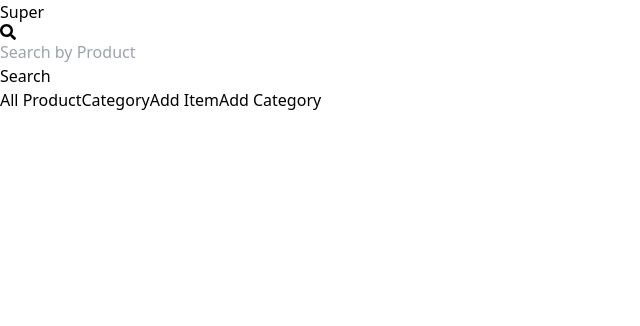
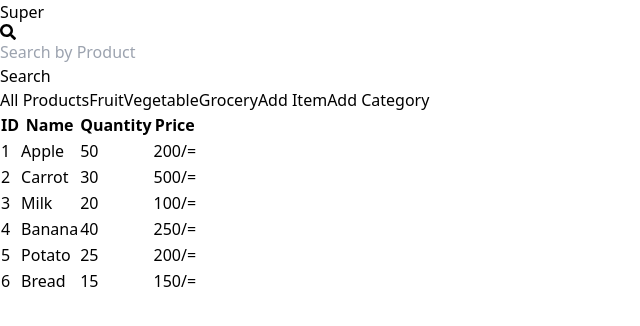
Before and after one commit to Chathu-Karunarathne/Super-Market, a React (Vite) app: page /product in a window 1280 px wide. Shown: the top 326 px of the page, without its empty margins (0-640 px from the left). Built offline with nearby package versions, Linux system fonts and the light colour scheme.

Commit message:
create table

```diff
--- a/src/pages/Product.jsx
+++ b/src/pages/Product.jsx
@@ -1,8 +1,28 @@
-import React from "react";
-import { DiDropbox } from "react-icons/di";
+import React, { useState } from "react";
 import { FaSearch } from "react-icons/fa";
 
 const Product = () => {
+  const initialProducts = [
+    { id: 1, name: "Apple", category: "Fruit", qty: 50, price: "200/=" },
+    { id: 2, name: "Carrot", category: "Vegetable", qty: 30, price: "500/=" },
+    { id: 3, name: "Milk", category: "Grocery", qty: 20, price: "100/=" },
+    { id: 4, name: "Banana", category: "Fruit", qty: 40, price: "250/=" },
+    { id: 5, name: "Potato", category: "Vegetable", qty: 25, price: "200/=" },
+    { id: 6, name: "Bread", category: "Grocery", qty: 15, price: "150/=" },
+  ];
+
+  const [products, setProducts] = useState(initialProducts);
+  const [selectedCategory, setSelectedCategory] = useState("All");
+
+  const handleCategoryClick = (category) => {
+    setSelectedCategory(category);
+  };
+
+  const filteredProducts =
+    selectedCategory === "All"
+      ? products
+      : products.filter((product) => product.category === selectedCategory);
+
   return (
     <div className="min-h-screen p-2 bg-slate-300 text-slate-600">
       {/* nav bar */}
@@ -14,7 +34,7 @@ const Product = () => {
           <div className="relative w-72">
             <FaSearch className="absolute top-2 left-3 text-slate-500" />
             <input
-              type="search "
+              type="search"
               placeholder="Search by Product"
               className="py-1 px-3 rounded-md pl-10 w-full"
             />
@@ -27,12 +47,30 @@ const Product = () => {
       {/* main content */}
       <div className="flex min-h-screen">
         {/* side bar */}
-        <div className="flex flex-col w-[15%] border ">
-          <button className="font-bold py-2 border-b-2 border-slate-700 bg-white px-2 hover:text-white hover:bg-slate-700 hover:border-white transition-all duration-300">
-            All Product
+        <div className="flex flex-col w-[15%] border">
+          <button
+            className="font-bold py-2 border-b-2 border-slate-700 bg-white px-2 hover:text-white hover:bg-slate-700 hover:border-white transition-all duration-300"
+            onClick={() => handleCategoryClick("All")}
+          >
+            All Products
           </button>
-          <button className="font-bold py-2 border-b-2 border-slate-700 bg-white px-2 hover:text-white hover:bg-slate-700 hover:border-white transition-all duration-300">
-            Category
+          <button
+            className="font-bold py-2 border-b-2 border-slate-700 bg-white px-2 hover:text-white hover:bg-slate-700 hover:border-white transition-all duration-300"
+            onClick={() => handleCategoryClick("Fruit")}
+          >
+            Fruit
+          </button>
+          <button
+            className="font-bold py-2 border-b-2 border-slate-700 bg-white px-2 hover:text-white hover:bg-slate-700 hover:border-white transition-all duration-300"
+            onClick={() => handleCategoryClick("Vegetable")}
+          >
+            Vegetable
+          </button>
+          <button
+            className="font-bold py-2 border-b-2 border-slate-700 bg-white px-2 hover:text-white hover:bg-slate-700 hover:border-white transition-all duration-300"
+            onClick={() => handleCategoryClick("Grocery")}
+          >
+            Grocery
           </button>
           <button className="font-bold py-2 border-b-2 border-slate-700 bg-white px-2 hover:text-white hover:bg-slate-700 hover:border-white transition-all duration-300">
             Add Item
@@ -41,8 +79,29 @@ const Product = () => {
             Add Category
           </button>
         </div>
-        {/* list veiw */}
-        <div></div>
+        {/* list view */}
+        <div className="flex-grow p-4">
+          <table className="min-w-full bg-white">
+            <thead>
+              <tr>
+                <th className="py-2 px-4 border-b">ID</th>
+                <th className="py-2 px-4 border-b">Name</th>
+                <th className="py-2 px-4 border-b">Quantity</th>
+                <th className="py-2 px-4 border-b">Price</th>
+              </tr>
+            </thead>
+            <tbody>
+              {filteredProducts.map((product) => (
+                <tr key={product.id}>
+                  <td className="py-2 px-4 border-b">{product.id}</td>
+                  <td className="py-2 px-4 border-b">{product.name}</td>
+                  <td className="py-2 px-4 border-b">{product.qty}</td>
+                  <td className="py-2 px-4 border-b">{product.price}</td>
+                </tr>
+              ))}
+            </tbody>
+          </table>
+        </div>
       </div>
     </div>
   );
```
